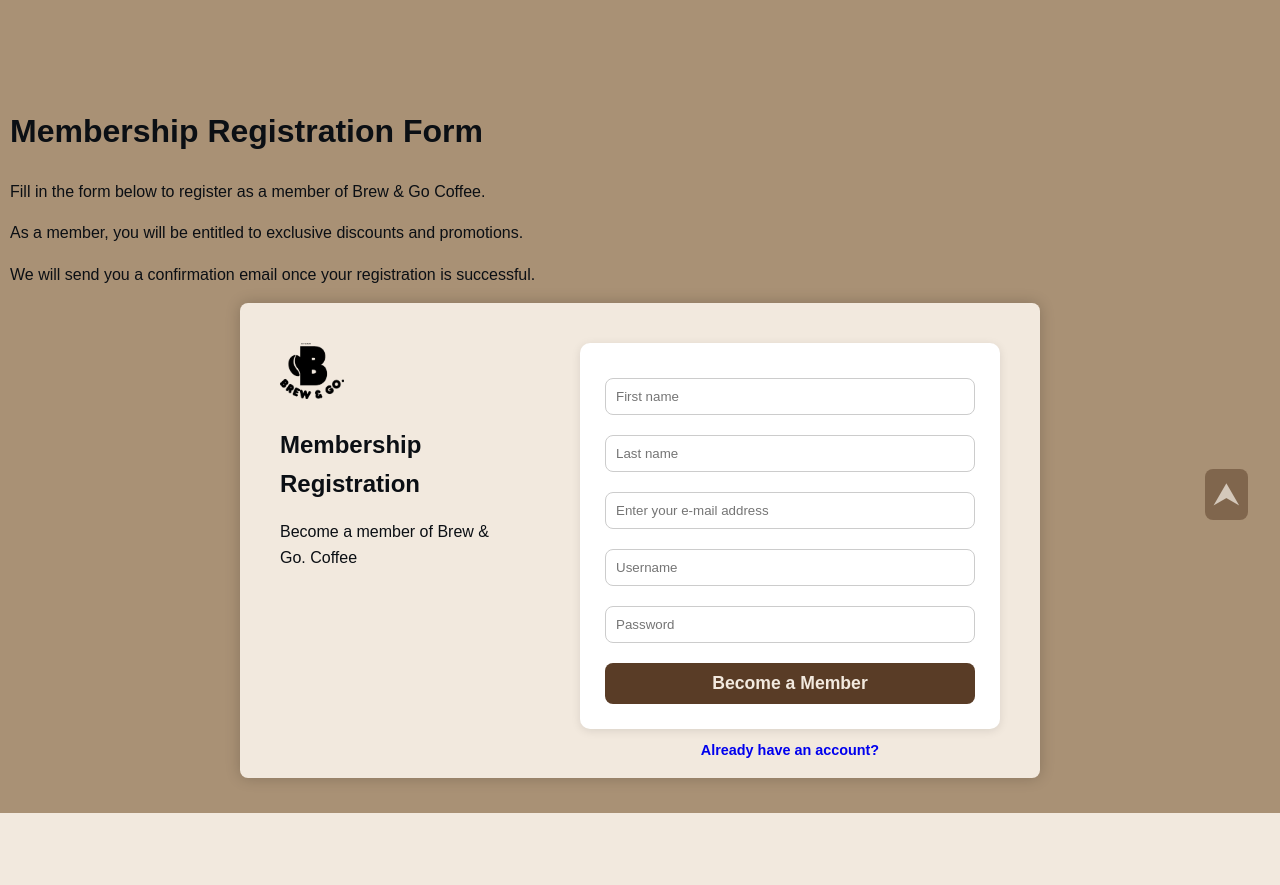
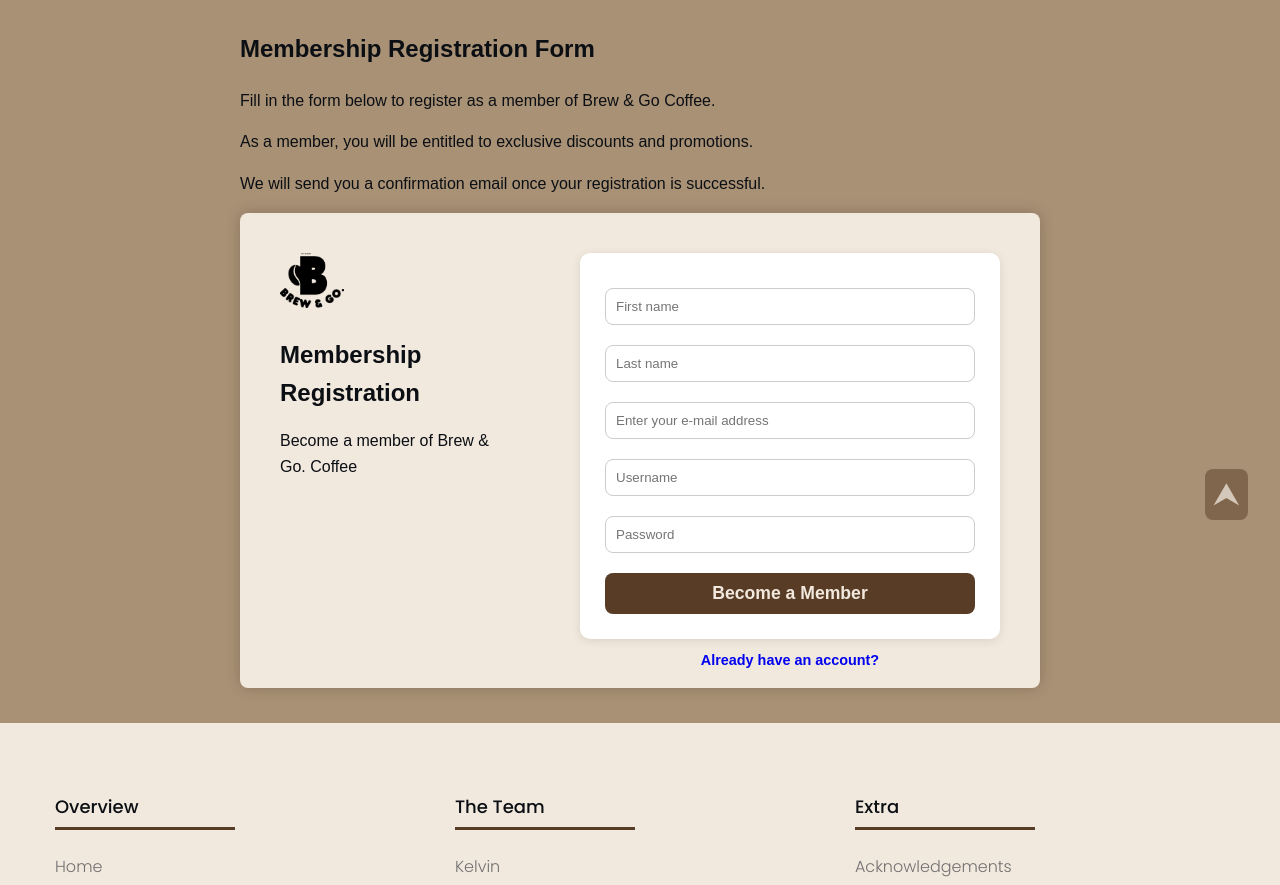
Before and after one commit to HaHaBlah/yourname_assign1, a PHP site: page /registration.html in a window 1280 px wide. Shown: the part 248-1133 px from the top of the page. Run offline with PHP 8.4, Linux system fonts and the light colour scheme; some web fonts are replaced.

Commit message:
Standardisation

```diff
--- a/assign1/registration.html
+++ b/assign1/registration.html
@@ -55,13 +55,15 @@
             </ul>
         </nav>
     </header>
-    <main>
-        <h1>Membership Registration Form</h1>
+    <main class="no-margin-top">
 
-        <p>Fill in the form below to register as a member of Brew & Go Coffee.</p>
-        <p>As a member, you will be entitled to exclusive discounts and promotions.</p>
-        <p>We will send you a confirmation email once your registration is successful.</p>
+        <section class="login-pretext">
+            <h1>Membership Registration Form</h1>
 
+            <p>Fill in the form below to register as a member of Brew & Go Coffee.</p>
+            <p>As a member, you will be entitled to exclusive discounts and promotions.</p>
+            <p>We will send you a confirmation email once your registration is successful.</p>
+        </section>
         <section class="login-container registration-container">
             <div class="login-left">
                 <img src="images/Brew&Go_logo.png" alt="Brew & Go logo">
@@ -76,8 +78,8 @@
                     <input class="responsive-hover" type="text" placeholder="Last name" name="name" maxlength="25"
                         required="required" pattern="[A-Za-z]+"
                         title="Alphabetical characters only; Maximum 25 characters.">
-                    <input class="responsive-hover" type="email" placeholder="Enter your e-mail address"
-                        name="email" required="required" pattern="/^[a-z0-9._%+-]+@[a-z0-9.-]+\.[a-z]{2,4}$/">
+                    <input class="responsive-hover" type="email" placeholder="Enter your e-mail address" name="email"
+                        required="required" pattern="/^[a-z0-9._%+-]+@[a-z0-9.-]+\.[a-z]{2,4}$/">
                     <input class="responsive-hover" type="text" name="username" placeholder="Username" required
                         maxlength="10" pattern="[A-Za-z]+" title="Alphabetical characters only; Maximum 10 characters.">
                     <input class="responsive-hover" type="text" name="password" placeholder="Password" required
--- a/assign1/styles/style.css
+++ b/assign1/styles/style.css
@@ -157,6 +157,11 @@
 /*Registration form end*/
 
 /* Login Page Prototype Start */
+.login-pretext {
+    width: 800px;
+    margin: auto;
+}
+
 .login-container {
     background-color: var(--container-background-color);
     padding: 20px;
```
